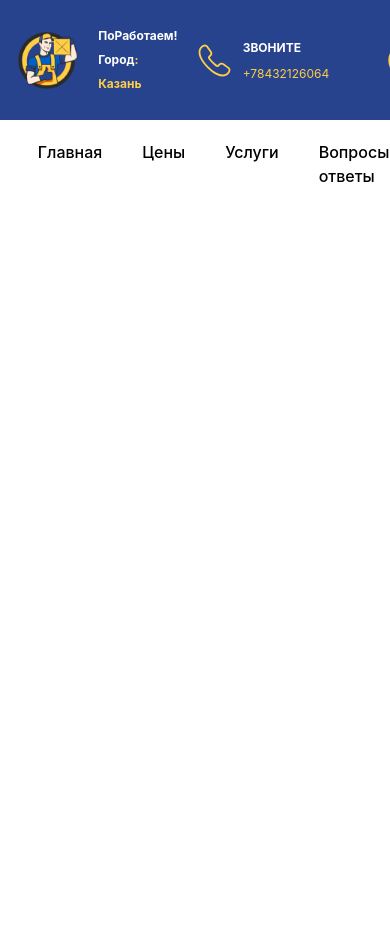
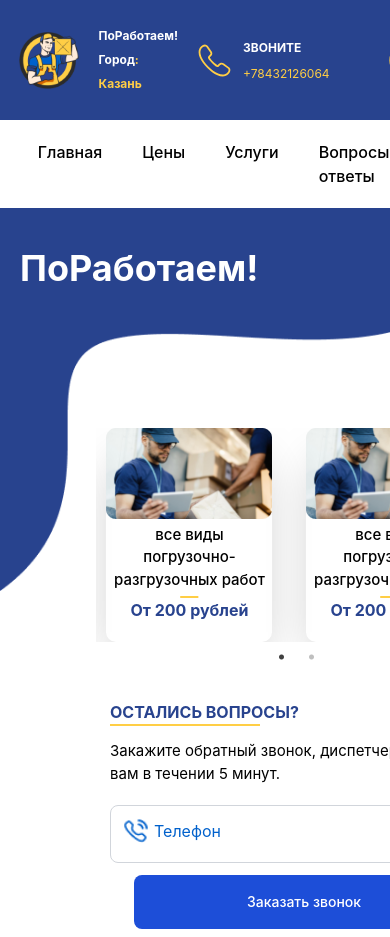
Before and after one commit to FarhodNomonov/Movers, a React (Create React App) app: page / in a window 390 px wide. Shown: the top 937 px of the page. Before the commit the page ends 844 px from the top, so only its background shows below. Built offline with nearby package versions, Linux system fonts and the light colour scheme.

Commit message:
added responsive Works

```diff
--- a/src/assets/styles/styles.css
+++ b/src/assets/styles/styles.css
@@ -96,3 +96,9 @@
 .focus_inp:focus ~ label {
   display: none;
 }
+@media (max-width: 768px) {
+  .bg__for__header {
+    background-image: url("../images/Vector.png");
+    background-size: 500px;
+  }
+}
--- a/src/components/home/header/index.js
+++ b/src/components/home/header/index.js
@@ -4,8 +4,8 @@ import Logo from "../../../assets/images/Logo.png";
 
 function Header() {
   return (
-    <div className="header bg-[#28438E] min-w-[576px]  p-1">
-      <div className="container mx-auto w-[95%] flex items-center justify-between">
+    <div className="header bg-[#28438E] min-w-[590px]  p-1">
+      <div className="max-w-[1536px]  mx-auto w-[95%] flex items-center justify-between">
         <div className="header_logo flex items-center ">
           <div className=" md:min-w-[60px] md:max-w-[60px]">
             <img src={Logo} alt="..." />
--- a/src/components/home/index.js
+++ b/src/components/home/index.js
@@ -15,7 +15,7 @@ function Home() {
     <div>
       <Header />
       <Intro />
-      {/* <Works /> */}
+      <Works />
       {/* <Service /> */}
       {/* <Cards /> */}
       {/* <Accordion /> */}
--- a/src/components/home/intro/index.js
+++ b/src/components/home/intro/index.js
@@ -4,7 +4,7 @@ import { Link } from "react-router-dom";
 function Intro() {
   return (
     <nav className="px-2 w-[95%] mx-auto bg-white border-gray-200 ">
-      <div className="container flex flex-wrap justify-between items-center mx-auto">
+      <div className="max-w-[1536px]  flex flex-wrap justify-between items-center mx-auto">
         <div className="    " id="navbar-multi-level">
           <ul className="flex           font-medium">
             <li className="p-5 hover:text-[#FFCE45] transition-all duration-[0.2s]  ">
--- a/src/components/works/index.js
+++ b/src/components/works/index.js
@@ -2,7 +2,7 @@ import React, { useRef, useState } from "react";
 import { Line } from "../../assets/icon";
 import BannerImg from "../../assets/images/banner-img.png";
 import call from "../../assets/images/Call.png";
-
+import Slider from "react-slick";
 function Works() {
   const [userData, setUserData] = useState({
     phone: "",
@@ -17,14 +17,23 @@ function Works() {
       [e.target.name]: e.target.value,
     }));
   };
+
+  const settings = {
+    dots: true,
+    infinite: true,
+    speed: 500,
+    slidesToShow: 2,
+    slidesToScroll: 2,
+  };
+
   return (
-    <div className="container mx-auto bg__for__header">
+    <div className=" max-w-[1536px] sm:min-w-[536px] mx-auto bg__for__header">
       <div className="w-100 relative">
-        <h1 className="absolute top-5 left-5  text-6xl font-bold text-white  ">
+        <h1 className="absolute top-5 left-5 md:text-4xl md:top-10 text-6xl font-bold text-white  ">
           ПоРаботаем!
         </h1>
 
-        <div className="absolute top-[220px] flex left-[150px]">
+        <div className="absolute top-[220px] flex left-[150px] md:hidden">
           <div className=" gap-4 ml-[10px]  ">
             <div className="w-[166px] rounded-[10px]  shadow shadow-2xl text-center flex items-center flex-col">
               <img src={BannerImg} alt="" />
@@ -61,6 +70,47 @@ function Works() {
               </p>
             </div>
           </div>
+        </div>
+
+        <div className="w-[400px] absalute hidden md:block   pt-[220px] ml-[18%]">
+          <Slider {...settings}>
+            <div className=" gap-4 ml-[10px]  ">
+              <div className="w-[166px] rounded-[10px]  shadow shadow-2xl text-center flex items-center flex-col">
+                <img src={BannerImg} alt="" />
+                <p className="font-medium my-[5px] px-[5px] text-[15px]">
+                  все виды погрузочно-разгрузочных работ
+                </p>
+                <Line />
+                <p className="text-[#28438E] font-bold pb-[20px]">
+                  От 200 рублей
+                </p>
+              </div>
+            </div>
+            <div className=" gap-4 ml-[10px] ">
+              <div className="w-[166px] rounded-[10px]  shadow shadow-2xl text-center flex items-center flex-col">
+                <img src={BannerImg} alt="" />
+                <p className="font-medium my-[5px] px-[5px] text-[15px]">
+                  все виды погрузочно-разгрузочных работ
+                </p>
+                <Line />
+                <p className="text-[#28438E] font-bold pb-[20px]">
+                  От 200 рублей
+                </p>
+              </div>
+            </div>
+            <div className=" gap-4 ml-[10px] ">
+              <div className="w-[166px] rounded-[10px]  shadow shadow-2xl text-center flex items-center flex-col">
+                <img src={BannerImg} alt="" />
+                <p className="font-medium my-[5px] px-[5px] text-[15px]">
+                  все виды погрузочно-разгрузочных работ
+                </p>
+                <Line />
+                <p className="text-[#28438E] font-bold pb-[20px]">
+                  От 200 рублей
+                </p>
+              </div>
+            </div>
+          </Slider>
         </div>
 
         <div className=" top-[480px] left-[110px] absolute ">
```
